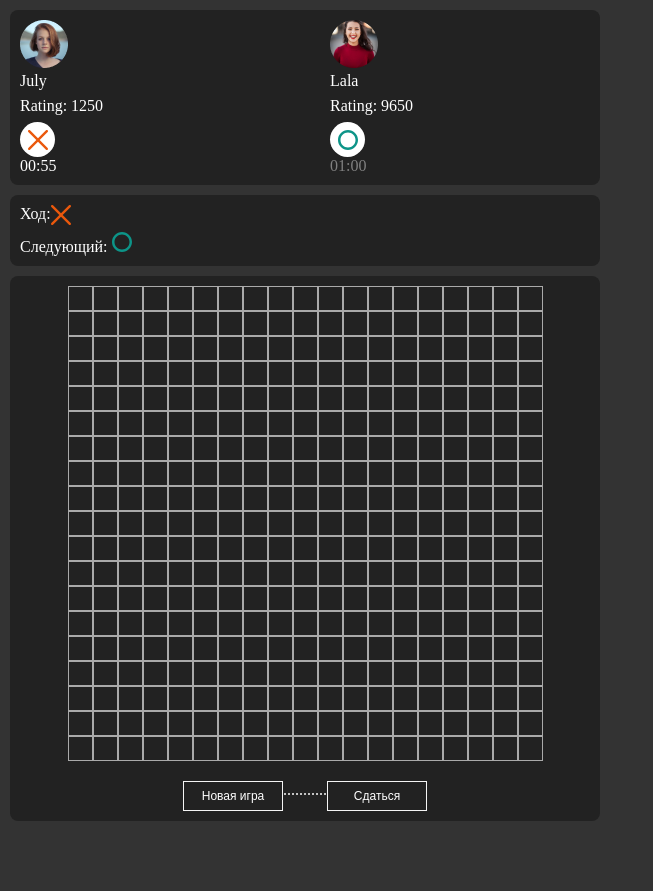
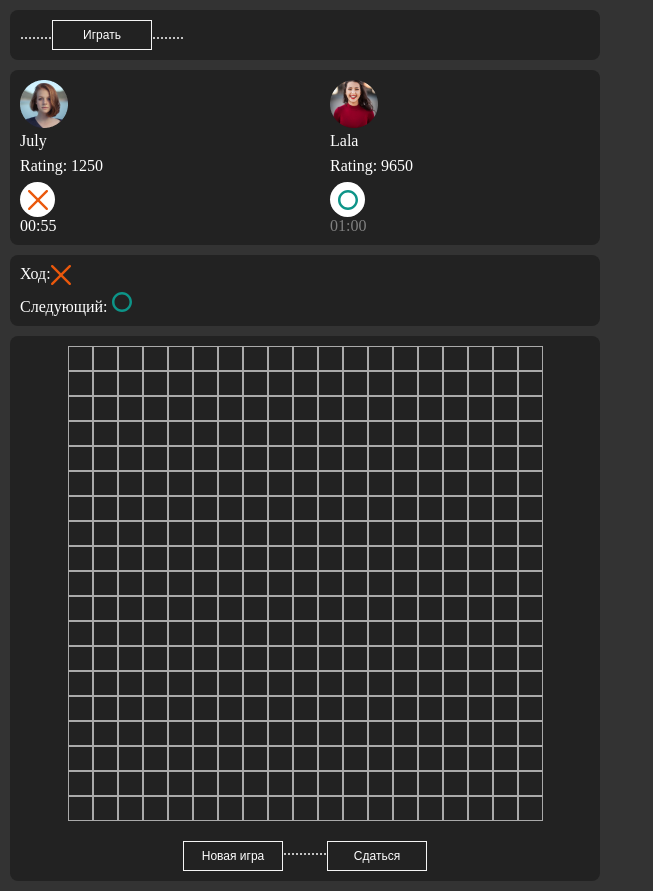
Before and after one commit to Lokteeva/tik-tak-toe, a Next.js app: page / in a window 1280 px wide. Shown: the whole page, without its empty margins (0-653 px from the left). Before the commit the page ends 831 px from the top, so only its background shows below. Built offline with nearby package versions, Linux system fonts and the light colour scheme.

Commit message:
окрас победных ячеек

```diff
--- /dev/null
+++ b/components/model.js
@@ -0,0 +1,55 @@
+import { MOVE_ORDER } from "./constants";
+
+export function getNextMove(currentMove, playersCount) {
+  const slicedMoveOrder = MOVE_ORDER.slice(0, playersCount);
+
+  const nextMoveIndex = slicedMoveOrder.indexOf(currentMove) + 1;
+  return slicedMoveOrder[nextMoveIndex] ?? slicedMoveOrder[0];
+}
+
+export function computeWinner(cells, sequenceSize = 3, fieldSize = 19) {
+  const gap = Math.floor(sequenceSize / 2);
+
+  function compareElements(indexes) {
+    let result = true;
+
+    for (let i = 1; i < indexes.length; i++) {
+      result &&= !!cells[indexes[i]];
+      result &&= cells[indexes[i]] === cells[indexes[i - 1]];
+    }
+
+    return result;
+  }
+
+  function getSequenceIndexes(i) {
+    const res = [
+      [], // -
+      [], // \
+      [], // /
+      [], // |
+    ];
+
+    for (let j = 0; j < sequenceSize; j++) {
+      res[0].push(j - gap + i);
+      res[1].push(fieldSize * (j - gap) + (j - gap) + i);
+      res[2].push(-fieldSize * (j - gap) + (j - gap) + i);
+      res[3].push(fieldSize * (j - gap) + i);
+    }
+
+    return res;
+  }
+
+  for (let i = 0; i < cells.length; i++) {
+    if (cells[i]) {
+      const indexRows = getSequenceIndexes(i);
+
+      const winnerIndexes = indexRows.find((row) => compareElements(row));
+
+      if (winnerIndexes) {
+        return winnerIndexes;
+      }
+    }
+  }
+
+  return undefined;
+}
--- a/components/useGameState.jsx
+++ b/components/useGameState.jsx
@@ -1,19 +1,17 @@
 import { useState } from 'react';
-import { GAME_SYMBOLS, MOVE_ORDER } from './constants';
+import { GAME_SYMBOLS } from './constants';
+import { computeWinner, getNextMove } from './model';
 
-function getNextMove(currentMove, playersCount) {
-  const slicedMoveOrder = MOVE_ORDER.slice(0, playersCount);
-
-  const nextMoveIndex = slicedMoveOrder.indexOf(currentMove) + 1;
-
-  return slicedMoveOrder[nextMoveIndex] ?? slicedMoveOrder[0];
-}
 
 export default function useGameState(plyersCount) {
   const [{ cells, currentMove }, setGameState] = useState(() => ({
     cells: new Array(19 * 19).fill(null),
     currentMove: GAME_SYMBOLS.CROSS,
   }));
+
+  console.log(computeWinner(cells))
+
+  const winnerSequence = computeWinner(cells);
 
   const nextMove = getNextMove(currentMove, plyersCount);
 
@@ -38,5 +36,6 @@ export default function useGameState(plyersCount) {
     currentMove,
     nextMove,
     handleCellClick,
+    winnerSequence
   };
 }
--- a/pages/index.jsx
+++ b/pages/index.jsx
@@ -7,12 +7,18 @@ import { useState } from 'react';
 
 export default function GameField() {
   const [playersCount] = useState(2);
-  const { cells, currentMove, nextMove, handleCellClick } = useGameState(playersCount);
+  const { cells, currentMove, nextMove, handleCellClick, winnerSequence } = useGameState(playersCount);
 
+  console.log(winnerSequence + "победа")
 
   return (
     <>
-      <GameInfo playersCount={playersCount} currentMove={currentMove}/>
+      <Styled.Wrapper>........
+        <Button>Играть</Button>........
+      </Styled.Wrapper>
+
+      <GameInfo playersCount={playersCount} currentMove={currentMove} />
+
       <Styled.Wrapper>
         <Styled.Span>
           Ход: <GemeSymbol symbol={currentMove} />
@@ -24,15 +30,19 @@ export default function GameField() {
 
       <Styled.Wrapper>
         <Styled.Grid>
-          {cells.map((symbol, index) => (
-            <Styled.Cell
+          {cells.map((symbol, index) => {
+            return (
+              <Styled.Cell
               key={index}
+              $isWinner = {winnerSequence?.includes(index)}
               onClick={() => {
                 handleCellClick(index);
               }}>
               {symbol && <GemeSymbol symbol={symbol} />}
             </Styled.Cell>
-          ))}
+            )
+
+            })}
         </Styled.Grid>
         <Styled.Center>
           <Button>Новая игра</Button>
--- a/pages/styles.js
+++ b/pages/styles.js
@@ -29,7 +29,9 @@ export const Cell = styled.button`
   display: grid;
   justify-content: center;
   align-items: center;
-  background: none;
+  // background: none;
+  background: ${(props) => (props.$isWinner ? 'rgba(255,52,44,0.5)' : 'none')};
+
   cursor: pointer;
 
   &.cell--win {
```
Also changed, not shown: components/GameInfo.jsx (+3 -5 lines).
